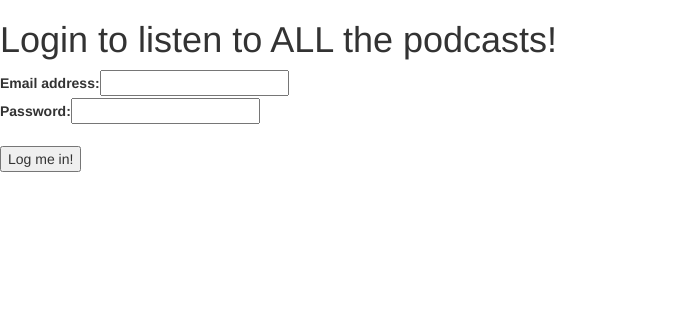
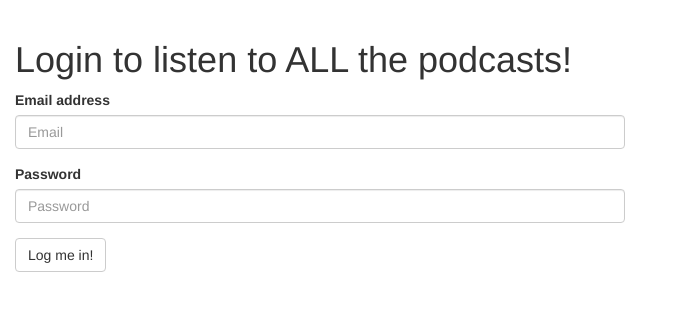
Before and after one commit to franziskagoltz/hb_project_podcastr, a Flask app: page /login in a window 1280 px wide. Shown: the part 52-363 px from the top of the page, without its empty margins (0-688 px from the left). Run offline with Flask 2, Linux system fonts and the light colour scheme; some libraries are stand-ins or nearby versions.

Commit message:
changed html form to bootstrap form for login route

```diff
--- a/templates/login.html
+++ b/templates/login.html
@@ -2,13 +2,18 @@
 
 {% block content %}
 
-<h1>Login to listen to ALL the podcasts!</h1>
+<h1 class="col-xs-12" >Login to listen to ALL the podcasts!</h1>
 
-<form action="/login" method="POST">
-  <label>Email address: </label><input type="text" name="email_address" id="email"><br>
-  <label>Password: </label><input type="password" name="password" id="password"><br>
-  <br>
-  <input type="submit" value="Log me in!" id="submit">
+<form  class="col-sm-12 col-md-6" action="/login" method="POST">
+  <div class="form-group">
+    <label for="email">Email address</label>
+    <input type="text" class="form-control" name="email_address" id="email" placeholder="Email">
+  </div>
+  <div class="form-group">
+    <label for="password">Password</label>
+    <input type="password" class="form-control" name="password" id="password" placeholder="Password">
+  </div>
+    <button type="submit" class="btn btn-default">Log me in!</button>
 </form>
 
 
```
